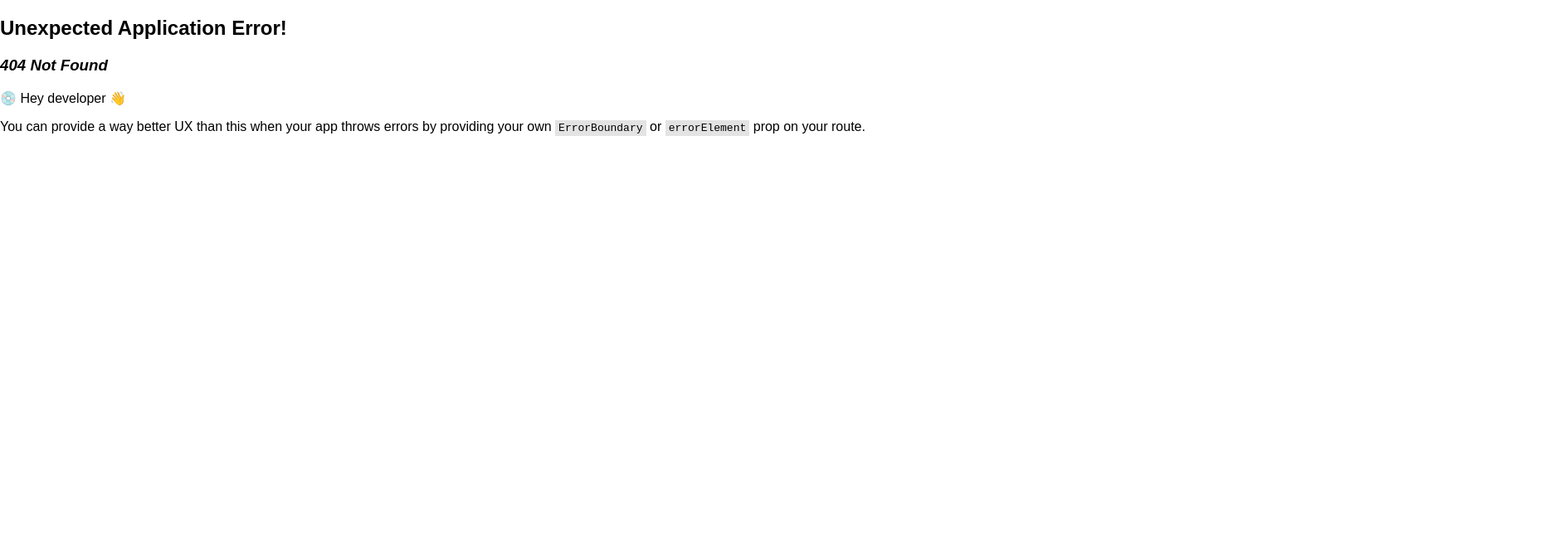
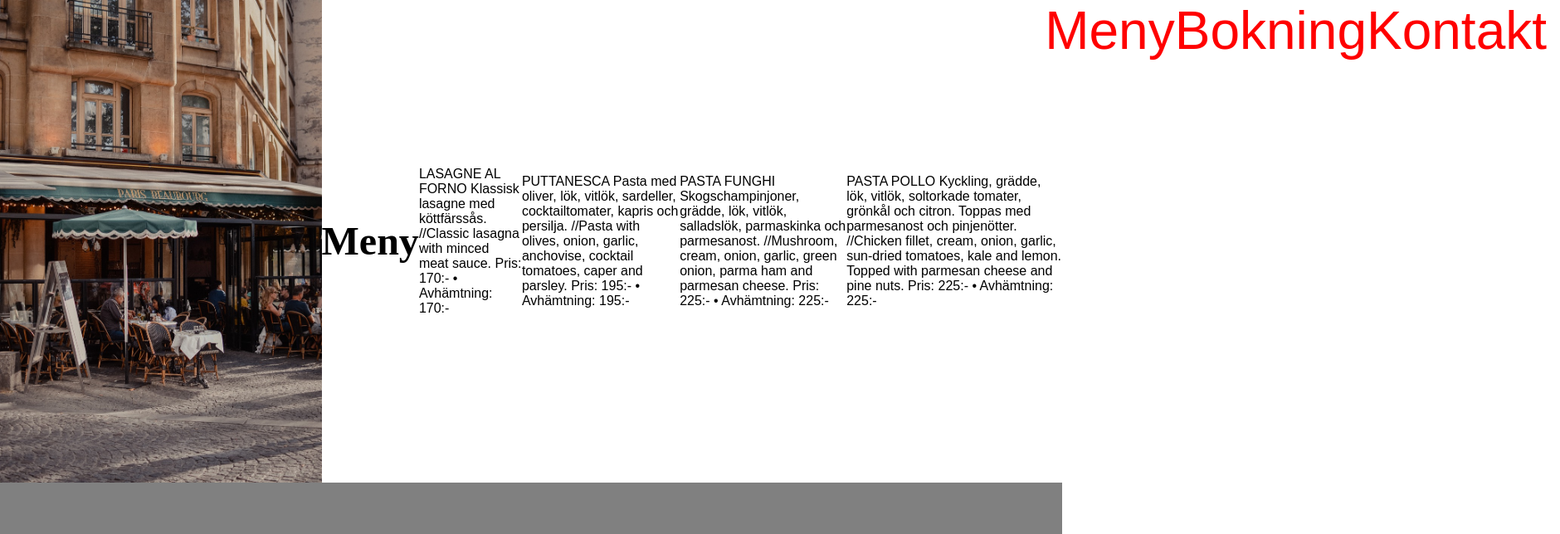
Before and after one commit to MarcusRei/Le-Restaurante, a React (Vite) app in the folder fed22s-therestaurant/: page /menu in a window 1280 px wide. Before the commit this address had no page. Shown: the top 644 px of the page at 83% size, 1880 px wide, since content can reach past the window. Built offline with nearby package versions, Linux system fonts and the light colour scheme; a web font is replaced by a local one.

Commit message:
refactor place nav in image

```diff
--- a/fed22s-therestaurant/src/Router.tsx
+++ b/fed22s-therestaurant/src/Router.tsx
@@ -4,6 +4,7 @@ import { Home } from "./components/Home";
 import { Booking } from "./components/Booking";
 import { Contact } from "./components/Contact";
 import { Admin } from "./components/Admin";
+import { Menu } from "./components/Menu";
 
 export const Router = createBrowserRouter([
   {
@@ -14,6 +15,10 @@ export const Router = createBrowserRouter([
         path: "/",
         element: <Home></Home>,
         index: true,
+      },
+      {
+        path: "/menu",
+        element: <Menu></Menu>,
       },
       {
         path: "/booking",
--- a/fed22s-therestaurant/src/components/Layout.tsx
+++ b/fed22s-therestaurant/src/components/Layout.tsx
@@ -10,11 +10,11 @@ export const Layout = () => {
   return (
     <>
       <HorizontalWrapper>
-        <NavWrapper>
-          <Navigation></Navigation>
-        </NavWrapper>
         <ImageWrapper>
           <StyledImage src="/assets/restaurant-4011989_1280.jpg"></StyledImage>
+          <NavWrapper>
+            <Navigation></Navigation>
+          </NavWrapper>
         </ImageWrapper>
         <Outlet></Outlet>
       </HorizontalWrapper>
--- /dev/null
+++ b/fed22s-therestaurant/src/components/Menu.tsx
@@ -0,0 +1,32 @@
+import { Heading } from "./styled/Heading";
+import { CenteringWrapper, HorizontalWrapper } from "./styled/Wrapper";
+
+export const Menu = () => {
+  return (
+    <>
+      <Heading>Meny</Heading>
+      <HorizontalWrapper>
+        <p>
+          LASAGNE AL FORNO Klassisk lasagne med köttfärssås. //Classic lasagna
+          with minced meat sauce. Pris: 170:- • Avhämtning: 170:-
+        </p>
+        <p>
+          PUTTANESCA Pasta med oliver, lök, vitlök, sardeller, cocktailtomater,
+          kapris och persilja. //Pasta with olives, onion, garlic, anchovise,
+          cocktail tomatoes, caper and parsley. Pris: 195:- • Avhämtning: 195:-
+        </p>
+        <p>
+          PASTA FUNGHI Skogschampinjoner, grädde, lök, vitlök, salladslök,
+          parmaskinka och parmesanost. //Mushroom, cream, onion, garlic, green
+          onion, parma ham and parmesan cheese. Pris: 225:- • Avhämtning: 225:-
+        </p>
+        <p>
+          PASTA POLLO Kyckling, grädde, lök, vitlök, soltorkade tomater, grönkål
+          och citron. Toppas med parmesanost och pinjenötter. //Chicken fillet,
+          cream, onion, garlic, sun-dried tomatoes, kale and lemon. Topped with
+          parmesan cheese and pine nuts. Pris: 225:- • Avhämtning: 225:-
+        </p>{" "}
+      </HorizontalWrapper>
+    </>
+  );
+};
--- a/fed22s-therestaurant/src/components/styled/Navbar.tsx
+++ b/fed22s-therestaurant/src/components/styled/Navbar.tsx
@@ -2,13 +2,13 @@ import styled from "styled-components";
 
 export const Navbar = styled.nav`
   padding-top: 1.5em;
+  padding-right: 1.5em;
   //height: 80px;
   background-color: transparent;
-  position: relative;
-  left: 21.5em;
-  //display: flex;
-  //align-items: center;
-  //justify-content: flex-end;
+
+  display: flex;
+  align-items: center;
+  justify-content: flex-end;
   //padding-right: 20px;
 
   @media (min-width: 844px) {
--- a/fed22s-therestaurant/src/components/styled/Wrapper.tsx
+++ b/fed22s-therestaurant/src/components/styled/Wrapper.tsx
@@ -9,10 +9,10 @@ export const Wrapper = styled.div`
 `;
 
 export const NavWrapper = styled.div`
-  display: flex;
-  flex-direction: row;
-  width: 100%;
-  align-items: flex-end;
+  position: absolute;
+  top: 0;
+  right: 0;
+  z-index: 100;
 `;
 
 export const CenteringWrapper = styled.div`
```
